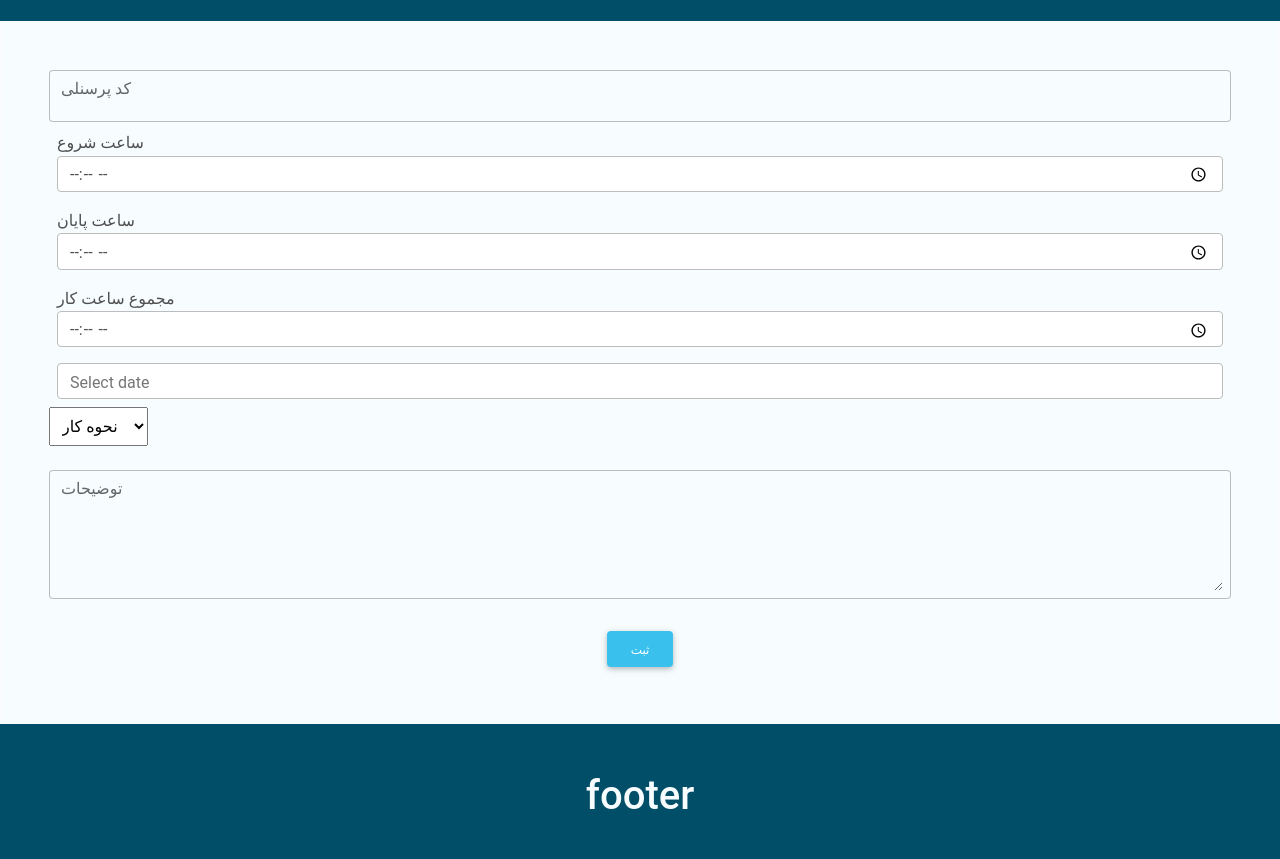
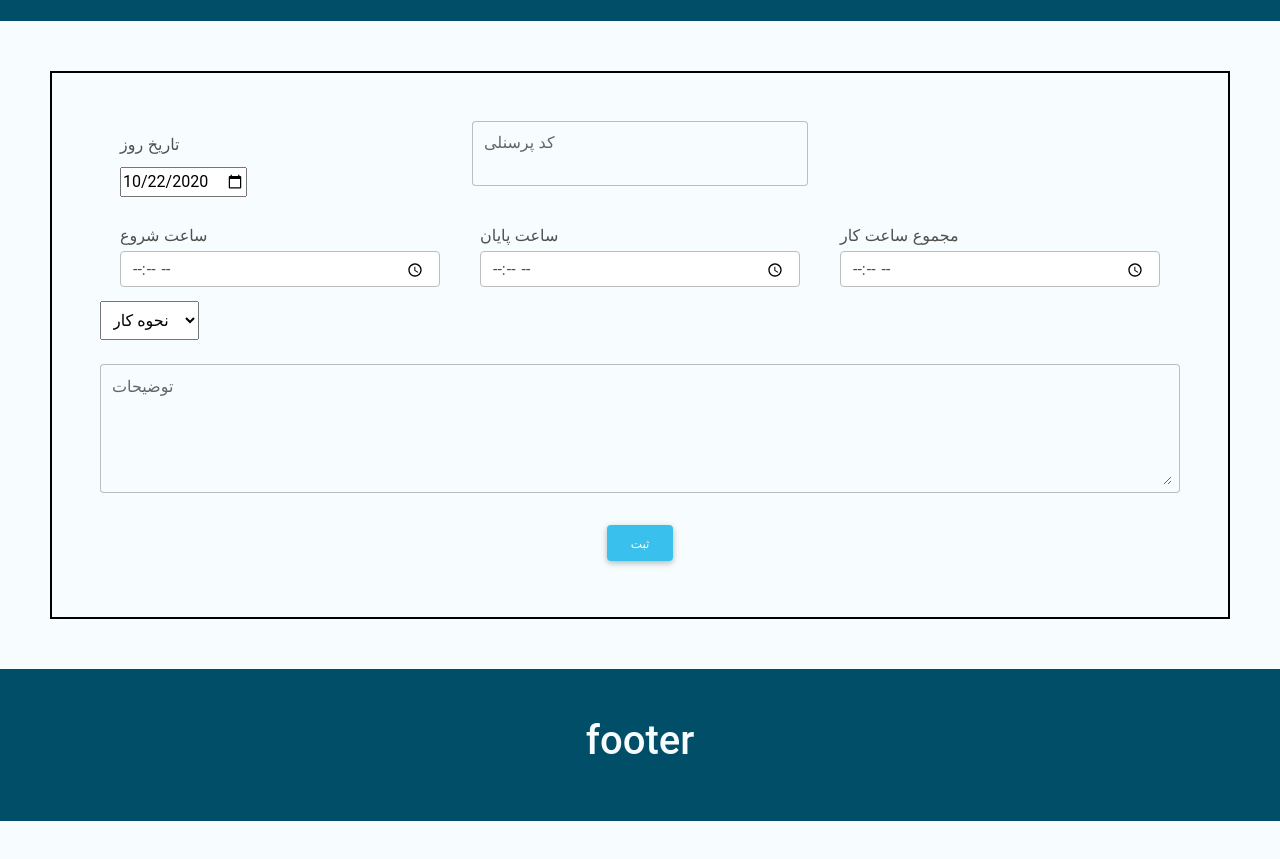
Before and after one commit to Atefeh97hmt/remote-form, a plain HTML site: page index.html in a window 1280 px wide. Shown: the part 59-918 px from the top of the page. After the commit the page ends 880 px from the top, so only its background shows below. Drawn offline with Linux system fonts and the light colour scheme.

Commit message:
remote form basics

```diff
--- a/css-sass/style.scss
+++ b/css-sass/style.scss
@@ -1,6 +1,5 @@
-$colorprimary:rgb(247, 253, 255);
+$colorprimary:rgb(247, 253, 256);
 $colorsecondary:rgb(1, 78, 104);
-
 body {
     background: $colorprimary;
 }
@@ -14,3 +13,18 @@ footer {
     background-color: $colorsecondary;
     color: $colorprimary;
 }
+
+label {
+    display: block;
+    font: 1rem 'Fira Sans', sans-serif;
+}
+
+input,
+label {
+    margin: .4rem 0;
+}
+
+.x {
+    border: 2px solid black;
+    margin: 50px
+}
--- a/index.html
+++ b/index.html
@@ -30,41 +30,57 @@
     </header>
 
 
-    <form class="border border-light p-5">
 
 
+    <form class="x  p-5">
+
+        <div class="container">
+            <div class="row">
+                <div class="col-lg-4 col-md-4 col-sm-12">
+                    <div class="form-outline p-2 ">
+                        <label for="start">تاریخ روز</label>
+
+                        <input type="date" id="start" name="trip-start" value="2020-10-22" min="2020-01-01" max="2021-12-31">
+
+                    </div>
+                </div>
+                <div class="col-lg-4 col-md-4 col-sm-12">
                     <div class="form-outline p-2 ">
                         <input type="number" id="typeNumber" class="form-control" />
                         <label class="form-label" for="typeNumber">کد پرسنلی</label>
                     </div>
+                </div>
+
+            </div>
+        </div>
 
 
-
+        <div class="container">
+            <div class="row">
+                <div class="col-lg-4 col-md-4 col-sm-12">
                     <div class="md-form md-outline p-2 ">
                         <label for="default-picker">ساعت شروع</label>
                         <input type="time" id="default-picker" class="form-control" placeholder="Select time">
 
                     </div>
+                </div>
+                <div class="col-lg-4 col-md-4 col-sm-12">
                     <div class="md-form md-outline p-2 ">
                         <label for="default-picker">ساعت پایان</label>
                         <input type="time" id="default-picker" class="form-control" placeholder="Select time">
-
                     </div>
-
+                </div>
+                <div class="col-lg-4 col-md-4 col-sm-12">
                     <div class="md-form md-outline p-2 ">
                         <label for="default-picker">مجموع ساعت کار</label>
                         <input type="time" id="default-picker" class="form-control" placeholder="Select time">
+                    </div>
+                </div>
 
             </div>
-
-
-        <div id="date-picker-example" class="md-form md-outline input-with-post-icon datepicker p-2 " inline="true">
-            <input placeholder="Select date" type="text" id="example" class="form-control">
-
         </div>
 
-
-        <select class="browser-default custom-select mb-4 p-2 " id="select">
+        <select class="md-form md-outline  mb-4 p-2 " id="select">
             <option value="" disabled="" selected="">نحوه کار</option>
             <option value="1">Option 1</option>
             <option value="2">Option 2</option>
@@ -85,6 +101,8 @@
 
 
 
+
+
     </form>
 
     <footer>
```
Also changed, not shown: css-sass/style.css, 1 other file. Lines whose indentation alone changed are shown as unchanged.
